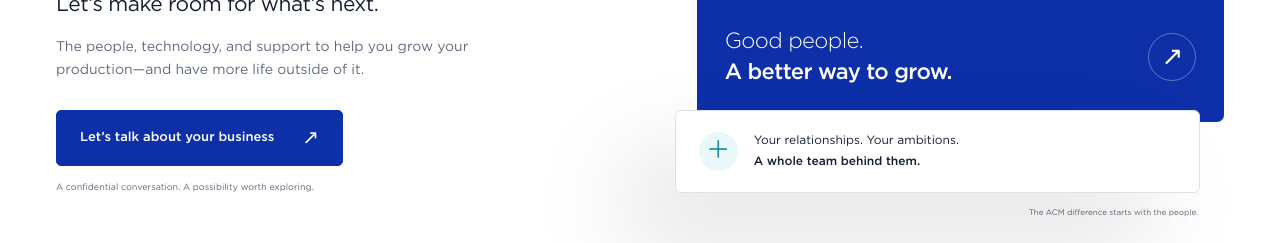
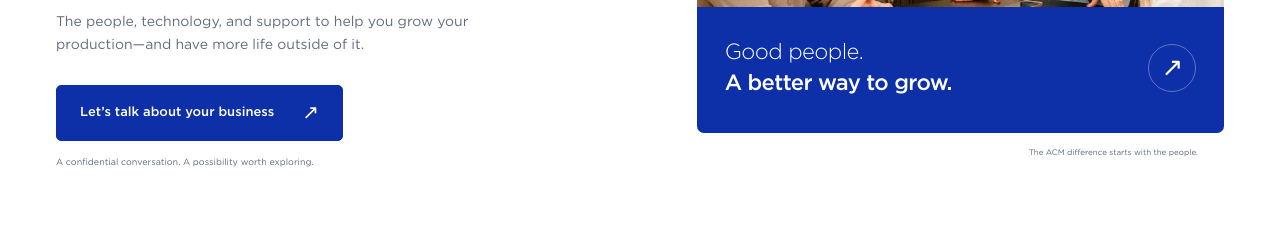
Before and after one commit to mmartins-design/acm-recruiting, a website: page public/index.html in a window 1280 px wide. Shown: the part 557-800 px from the top of the page. Drawn offline with Linux system fonts and the light colour scheme.

Commit message:
Remove the relationships and ambitions hero box

```diff
--- a/public/index.html
+++ b/public/index.html
@@ -37,7 +37,6 @@
   <div class="hero-visual">
    <div class="photo-label"><span class="live-dot"></span> REAL PEOPLE. SHARED AMBITION.</div>
    <figure class="hero-photo"><img src="./assets/originator-team.jpg" alt="ACM colleagues together around a kitchen island" width="1080" height="614" fetchpriority="high"><figcaption><span>Good people.<br><strong>A better way to grow.</strong></span><span class="round-arrow" aria-hidden="true">↗</span></figcaption></figure>
-   <div class="hero-note"><span class="note-icon" aria-hidden="true">＋</span><p>Your relationships. Your ambitions.<br><strong>A whole team behind them.</strong></p></div>
    <p class="visual-footnote">The ACM difference starts with the people.</p>
   </div>
  </section>
```
